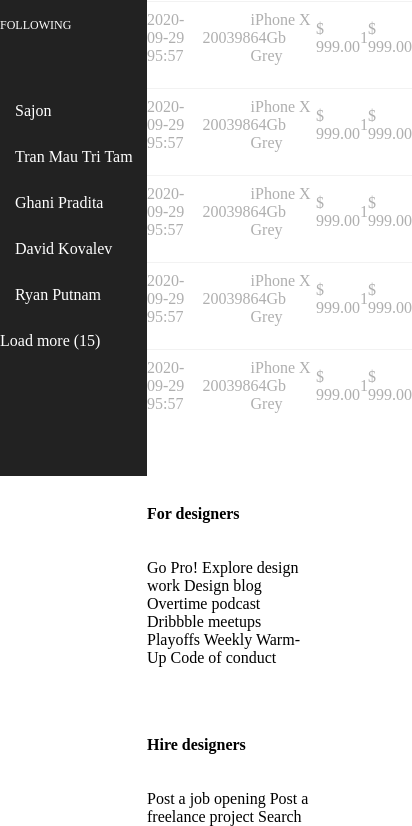
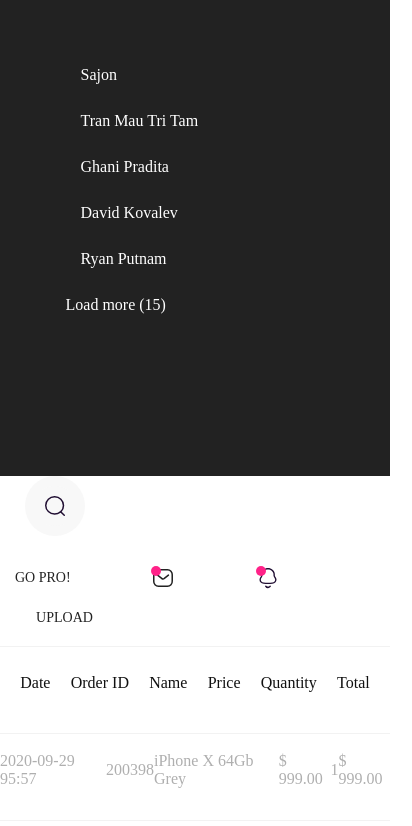
Before and after one commit to gejadzeomar/midterm, a plain HTML site: page page.html in a window 390 px wide. Shown: the part 604-1430 px from the top of the page, 412 px wide, since content can reach past the window. Drawn offline with Linux system fonts and the light colour scheme.

Commit message:
fully done

```diff
--- a/style.css
+++ b/style.css
@@ -429,7 +429,31 @@ ul li div:hover {
 }
 
 
+@media (max-width: 768px) {
+    .mainblock {
+        display: flex;
+        flex-direction: column;
+    }
+    .sidebar {
+        max-width: 100%;
+        margin: 0 auto;
+    }
+    .sidebar {
+        display: flex;
+        width: 100%;
+        flex-wrap: wrap;
+    }
 
+    .sidebarlogo1 {
+        display: none;
+    }
+    .header2 {
+        display: none;
+    }
+    .listbar1 {
+        margin: 0 auto;
+    }
+}
 
 
 
```
